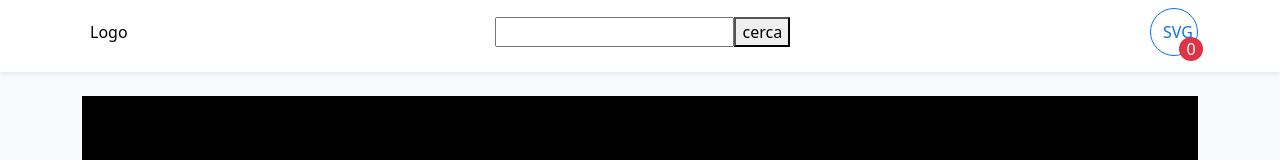
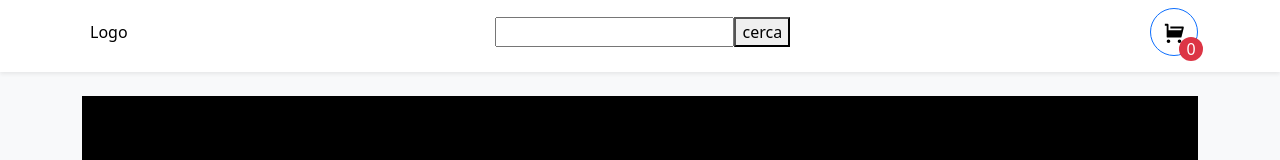
Before and after one commit to zeno9797/ecommerce-develhope, a React (Create React App) app in the folder my-app/: page / in a window 1280 px wide. Shown: the top 160 px of the page. Built offline with nearby package versions, Linux system fonts and the light colour scheme.

Commit message:
added svg cart

```diff
--- a/my-app/src/components/Navbar.tsx
+++ b/my-app/src/components/Navbar.tsx
@@ -1,11 +1,10 @@
-import { Button, Nav, Container, Navbar as NavbarBs } from "react-bootstrap"
-import { NavLink } from "react-router-dom"
-import { useShoppingCart } from "../context/ShoppingCartContext"
+import { Button, Nav, Container, Navbar as NavbarBs } from "react-bootstrap";
+import { NavLink } from "react-router-dom";
+import { useShoppingCart } from "../context/ShoppingCartContext";
 
 export function Navbar() {
-    const { openCart, cartQuantity } = useShoppingCart()
+  const { openCart, cartQuantity } = useShoppingCart();
   return (
-
     <NavbarBs sticky="top" className="bg-white shadow-sm mb-4 pb-3">
       <Container>
         <Nav className="d-flex">
@@ -18,15 +17,35 @@ export function Navbar() {
           <button>cerca</button>
         </div>
         {cartQuantity > -1 && (
-                <Button onClick={openCart} style={{ width: "3rem", height: "3rem", position: "relative" }} variant="outline-primary" className="rounded-circle">
-                    SVG
-
-                    <div className="rounded-circle bg-danger d-flex justify-content-center align-items-center" style={{ color: "white", width: "1.5rem", height: "1.5rem", position: "absolute", bottom: 0, right: 0, transform: "translate(25%, 25%)" }}>
+          <Button
+            onClick={openCart}
+            style={{ width: "3rem", height: "3rem", position: "relative" }}
+            variant="outline-primary"
+            className="rounded-circle"
+          >
+            <svg xmlns="http://www.w3.org/2000/svg" viewBox="0 0 24 24">
+              <g>
+                <path fill="none" d="M0 0h24v24H0z" />{" "}
+                <path d="M6 9h13.938l.5-2H8V5h13.72a1 1 0 0 1 .97 1.243l-2.5 10a1 1 0 0 1-.97.757H5a1 1 0 0 1-1-1V4H2V2h3a1 1 0 0 1 1 1v6zm0 14a2 2 0 1 1 0-4 2 2 0 0 1 0 4zm12 0a2 2 0 1 1 0-4 2 2 0 0 1 0 4z" />{" "}
+              </g>
+            </svg>
+            <div
+              className="rounded-circle bg-danger d-flex justify-content-center align-items-center"
+              style={{
+                color: "white",
+                width: "1.5rem",
+                height: "1.5rem",
+                position: "absolute",
+                bottom: 0,
+                right: 0,
+                transform: "translate(25%, 25%)",
+              }}
+            >
               {cartQuantity}
             </div>
-                </Button>)}
-
+          </Button>
+        )}
       </Container>
     </NavbarBs>
-    )
+  );
 }
```
Lines whose indentation alone changed are shown as unchanged.
